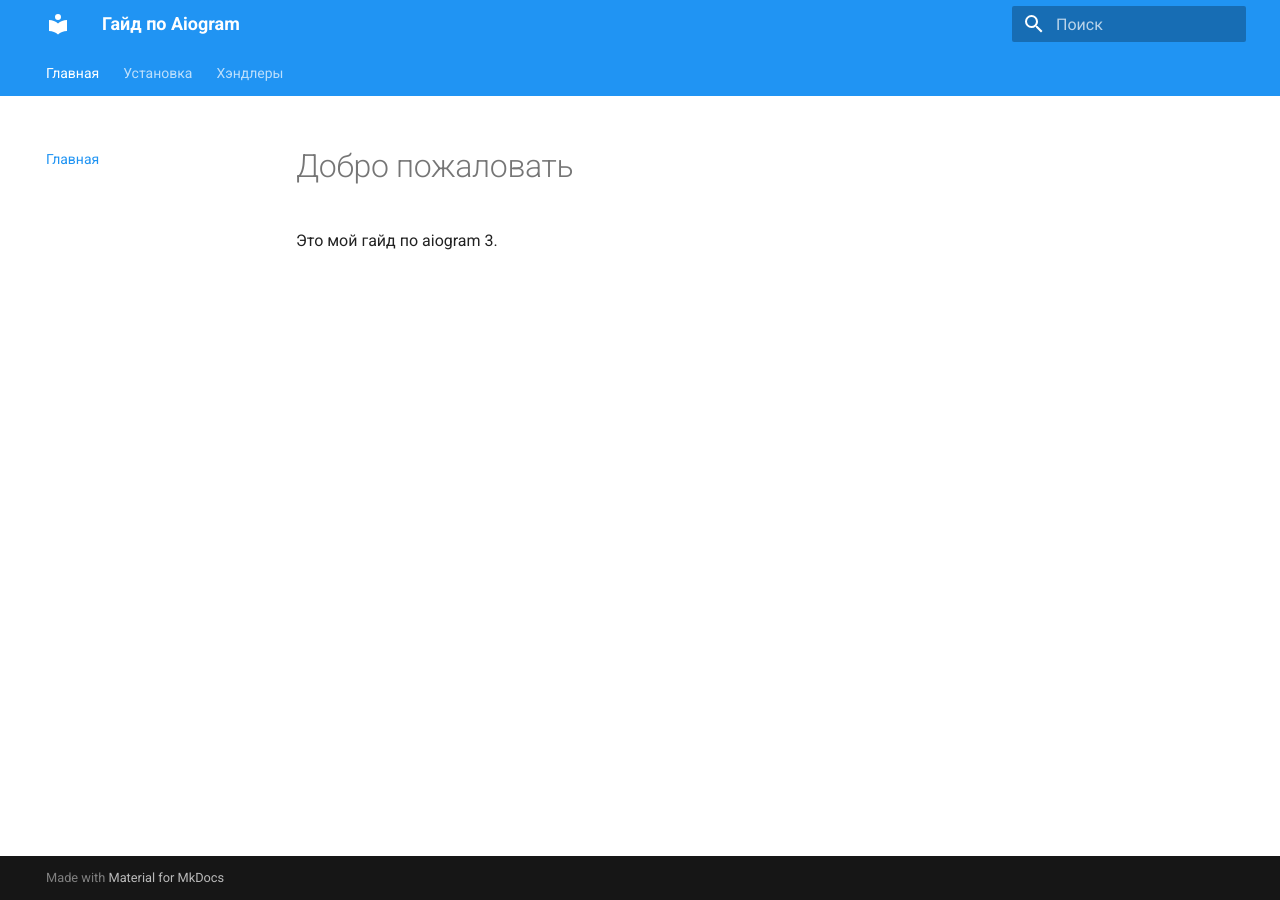
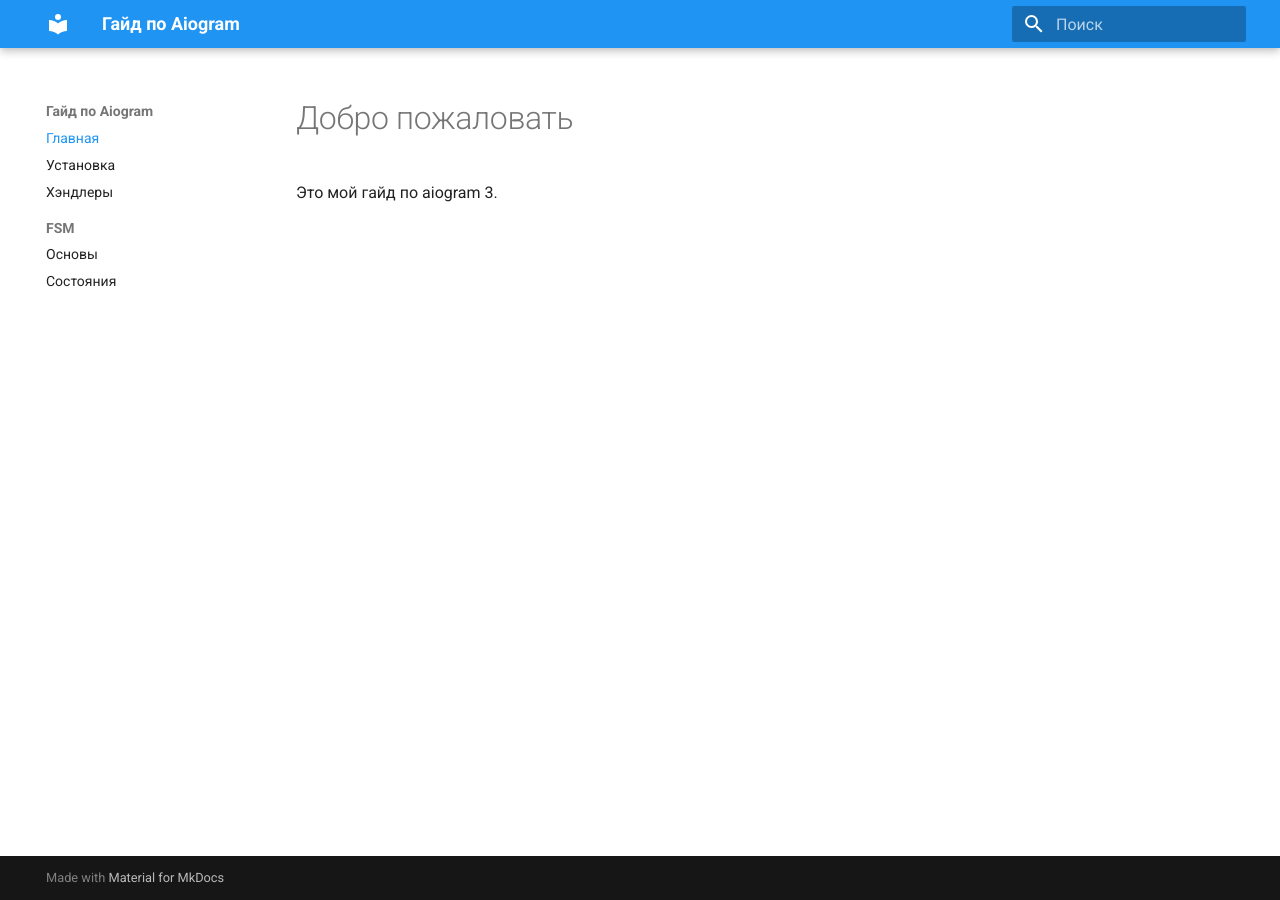
Before and after one commit to a6dall/aiogram-guide, an MkDocs documentation site: the page built from docs/index.md, in a window 1280 px wide. Built offline with MkDocs 1.6.1 and Material for MkDocs 9.7.7, drawn with Linux system fonts in a browser that asks for light colours.

Commit message:
New theme

```diff
--- a/mkdocs.yml
+++ b/mkdocs.yml
@@ -17,15 +17,12 @@ theme:
     text: Roboto
     code: Fira Code
   features:
-    - navigation.expand
-    - navigation.tabs
-    - navigation.sections
-    - navigation.top
-    - toc.integrate
-    - content.code.annotate
-    - content.code.copy
+    - navigation.sections         # ← ✅ включает навигацию слева
+    - navigation.top             # ← кнопка наверх
+    - content.code.copy          # ← кнопка копировать
     - search.highlight
     - search.share
+
 
 markdown_extensions:
   - admonition
@@ -44,3 +41,6 @@ nav:
   - Главная: index.md
   - Установка: install.md
   - Хэндлеры: handlers.md
+  - FSM:
+      - Основы: fsm/index.md
+      - Состояния: fsm/states.md
```
